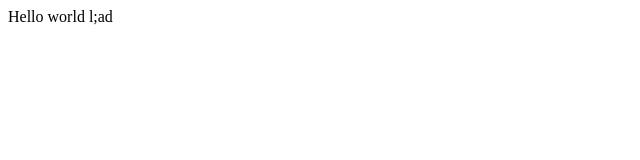
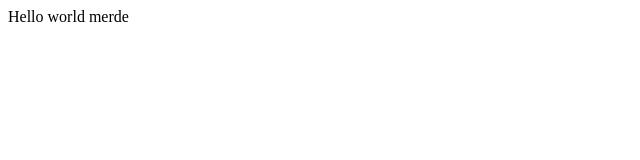
Before and after one commit to TheMarshall77/dossier_essai, a plain HTML site: page index.html in a window 1280 px wide. Shown: the full height of the page, 0-640 px from the left. Drawn offline with Linux system fonts and the light colour scheme.

Commit message:
Sauvegarde

```diff
--- a/index.html
+++ b/index.html
@@ -6,6 +6,6 @@
     <title>Document</title>
 </head>
 <body>
-    Hello world l;ad
+    Hello world merde
 </body>
 </html>
```
